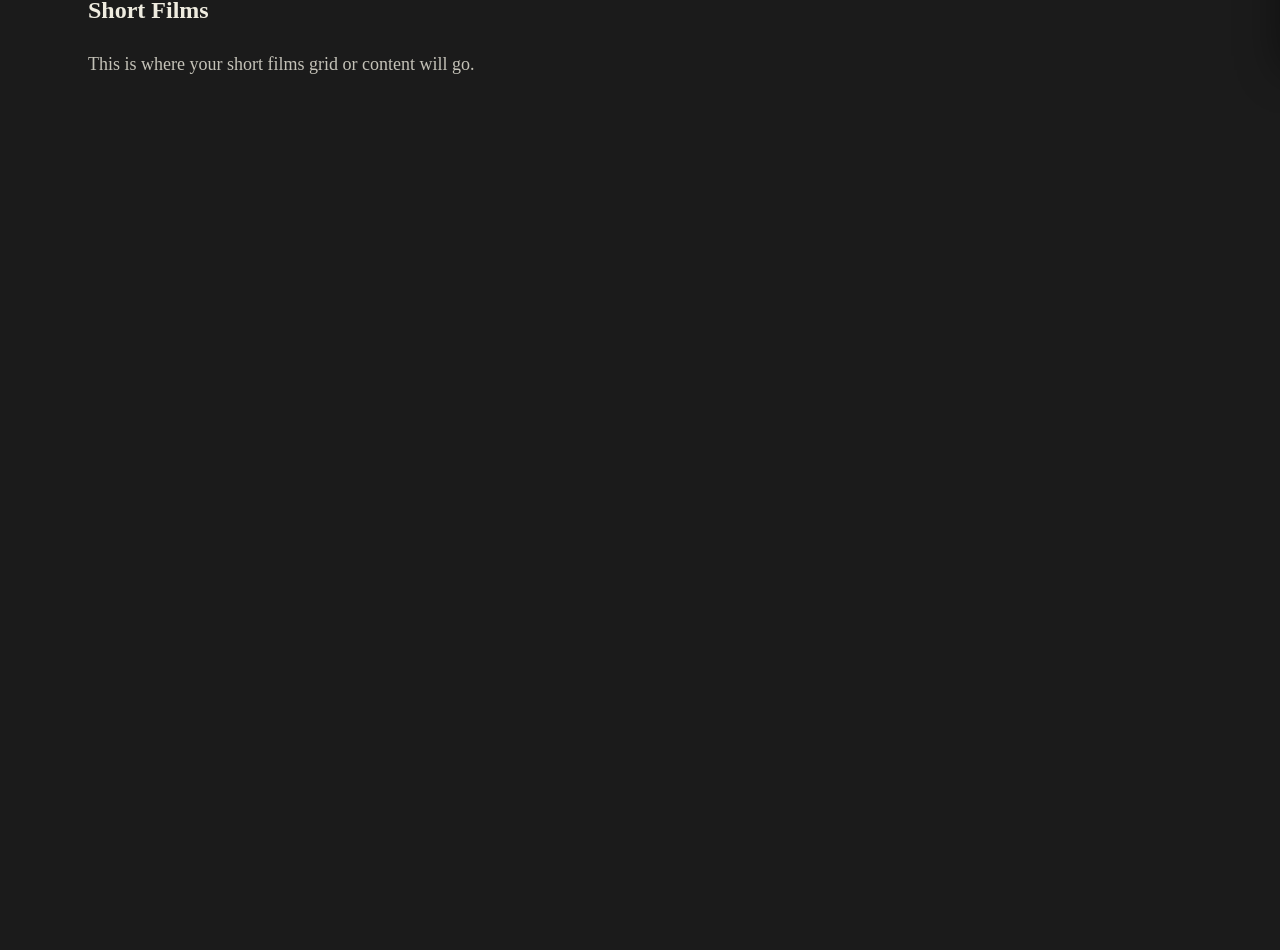
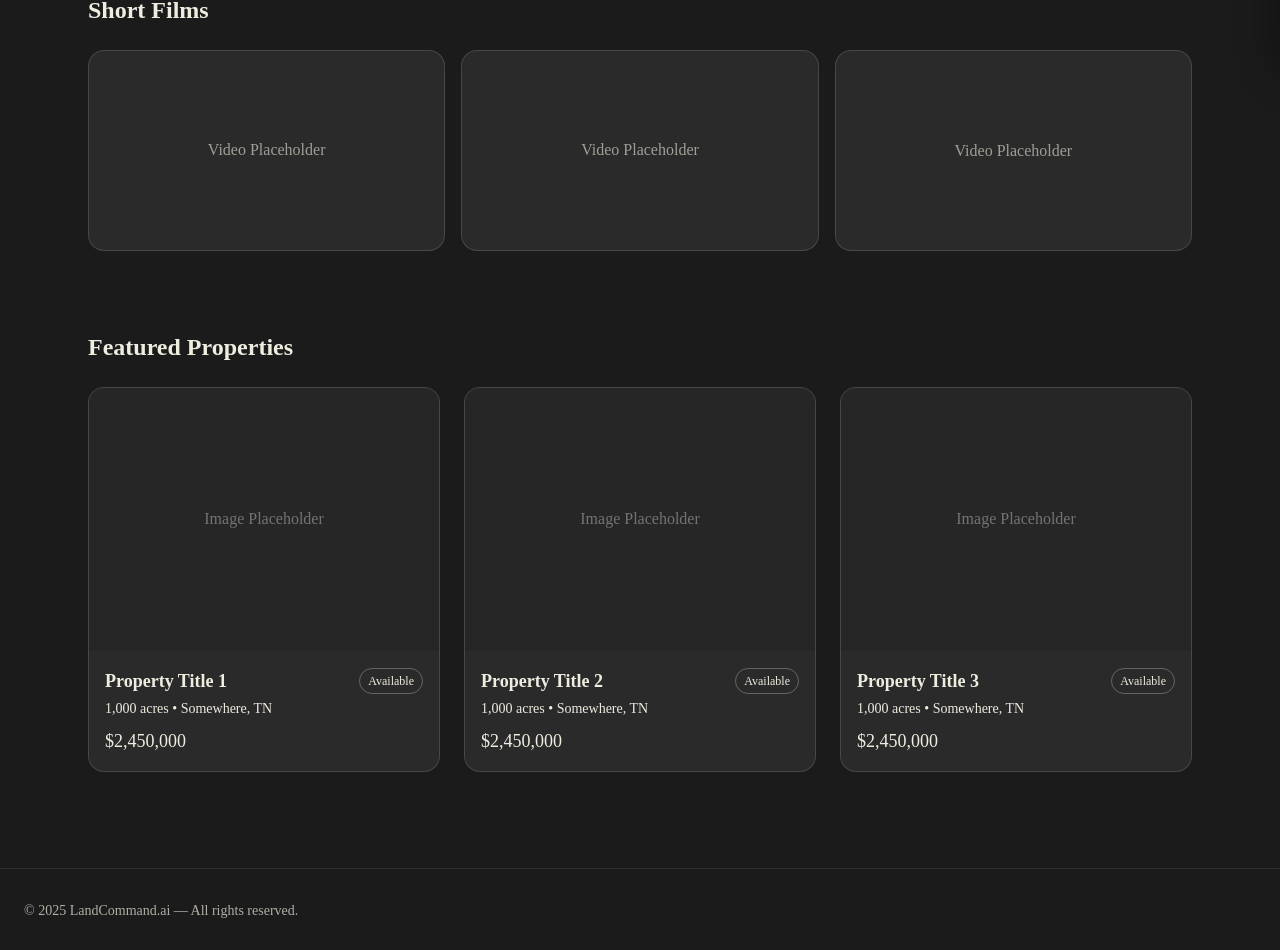
Before and after one commit to Dubcallen/Landcommand, a Next.js app: page / in a window 1280 px wide. Shown: the part 742-1692 px from the top of the page. Before the commit the page ends 900 px from the top, so only its background shows below. Built offline with nearby package versions, Linux system fonts and the light colour scheme.

Commit message:
Update page.tsx

```diff
--- a/app/page.tsx
+++ b/app/page.tsx
@@ -9,13 +9,52 @@ export default function HomePage() {
       {/* Full-width hero */}
       <Hero />
 
-      {/* Next sections (centered) */}
+      {/* Below-hero samples (centered content) */}
       <section className="w-full max-w-6xl mx-auto px-6 py-20">
         <h2 className="mb-6 text-2xl font-bold">Short Films</h2>
-        <p className="text-[#EFECE0]/80">
-          This is where your short films grid or content will go.
-        </p>
+        <div className="grid gap-4 sm:grid-cols-2 lg:grid-cols-3">
+          {[1, 2, 3].map((i) => (
+            <div
+              key={i}
+              className="aspect-video w-full overflow-hidden rounded-2xl border border-[rgba(239,236,224,0.15)] bg-[#2A2A2A] grid place-items-center text-[rgba(239,236,224,0.6)]"
+            >
+              Video Placeholder
+            </div>
+          ))}
+        </div>
       </section>
+
+      <section className="w-full max-w-6xl mx-auto px-6 pb-24">
+        <h2 className="mb-6 text-2xl font-bold">Featured Properties</h2>
+        <div className="grid gap-6 sm:grid-cols-2 lg:grid-cols-3">
+          {[1, 2, 3].map((i) => (
+            <div
+              key={i}
+              className="overflow-hidden rounded-2xl border border-[rgba(239,236,224,0.15)] bg-[#2A2A2A] text-[rgba(239,236,224,1)]"
+            >
+              <div className="aspect-[4/3] w-full bg-neutral-800 grid place-items-center text-neutral-500">
+                Image Placeholder
+              </div>
+              <div className="p-4">
+                <div className="flex items-center justify-between">
+                  <h3 className="text-lg font-semibold">Property Title {i}</h3>
+                  <span className="rounded-full border border-[rgba(239,236,224,0.3)] px-2 py-1 text-xs">
+                    Available
+                  </span>
+                </div>
+                <p className="mt-1 text-sm">1,000 acres • Somewhere, TN</p>
+                <p className="mt-2 font-medium">$2,450,000</p>
+              </div>
+            </div>
+          ))}
+        </div>
+      </section>
+
+      <footer className="mt-auto border-t border-[rgba(239,236,224,0.1)]">
+        <div className="mx-auto max-w-7xl px-6 py-8 text-sm text-[rgba(239,236,224,0.7)]">
+          © {new Date().getFullYear()} LandCommand.ai — All rights reserved.
+        </div>
+      </footer>
     </main>
   );
 }
```
